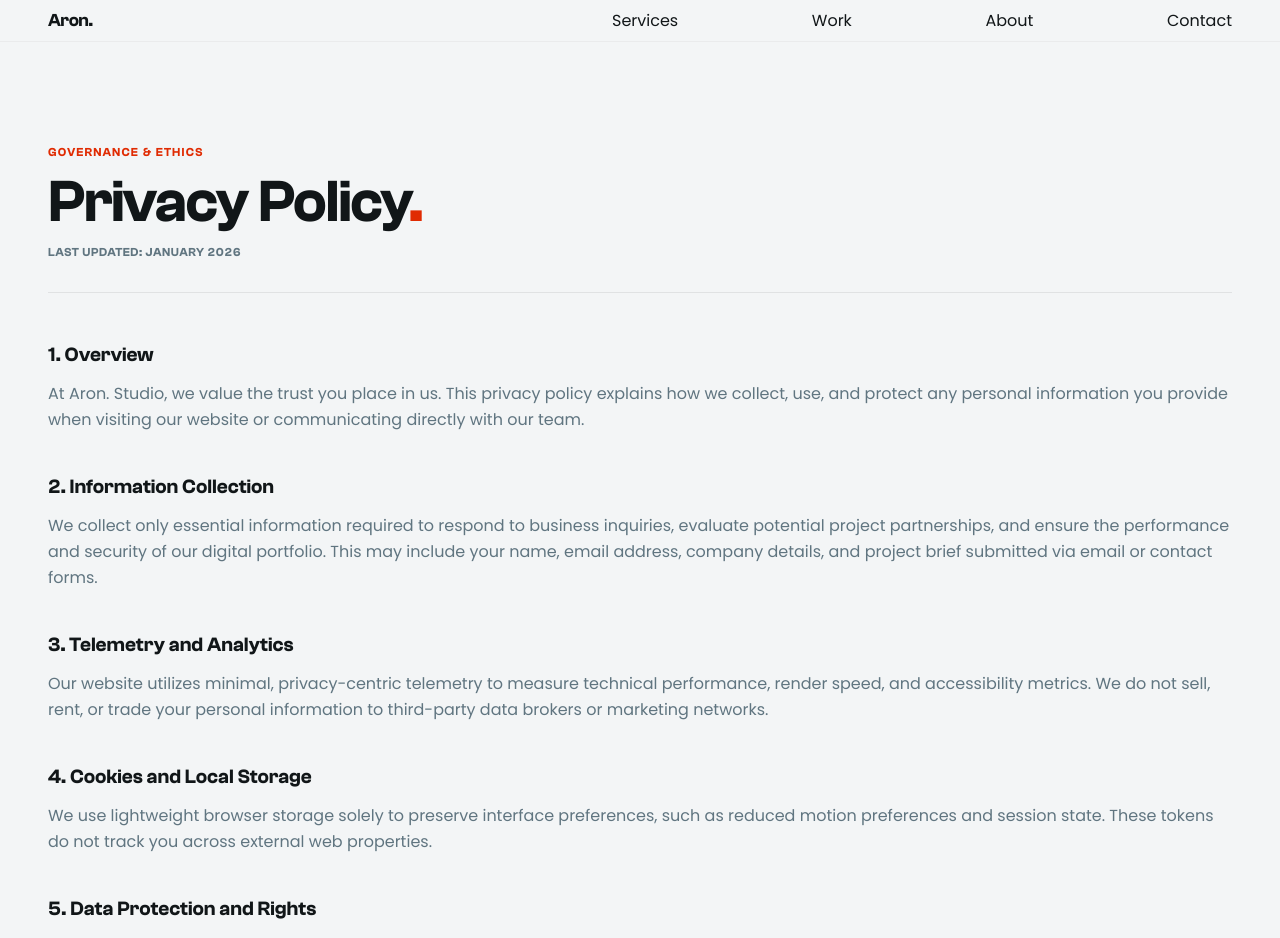
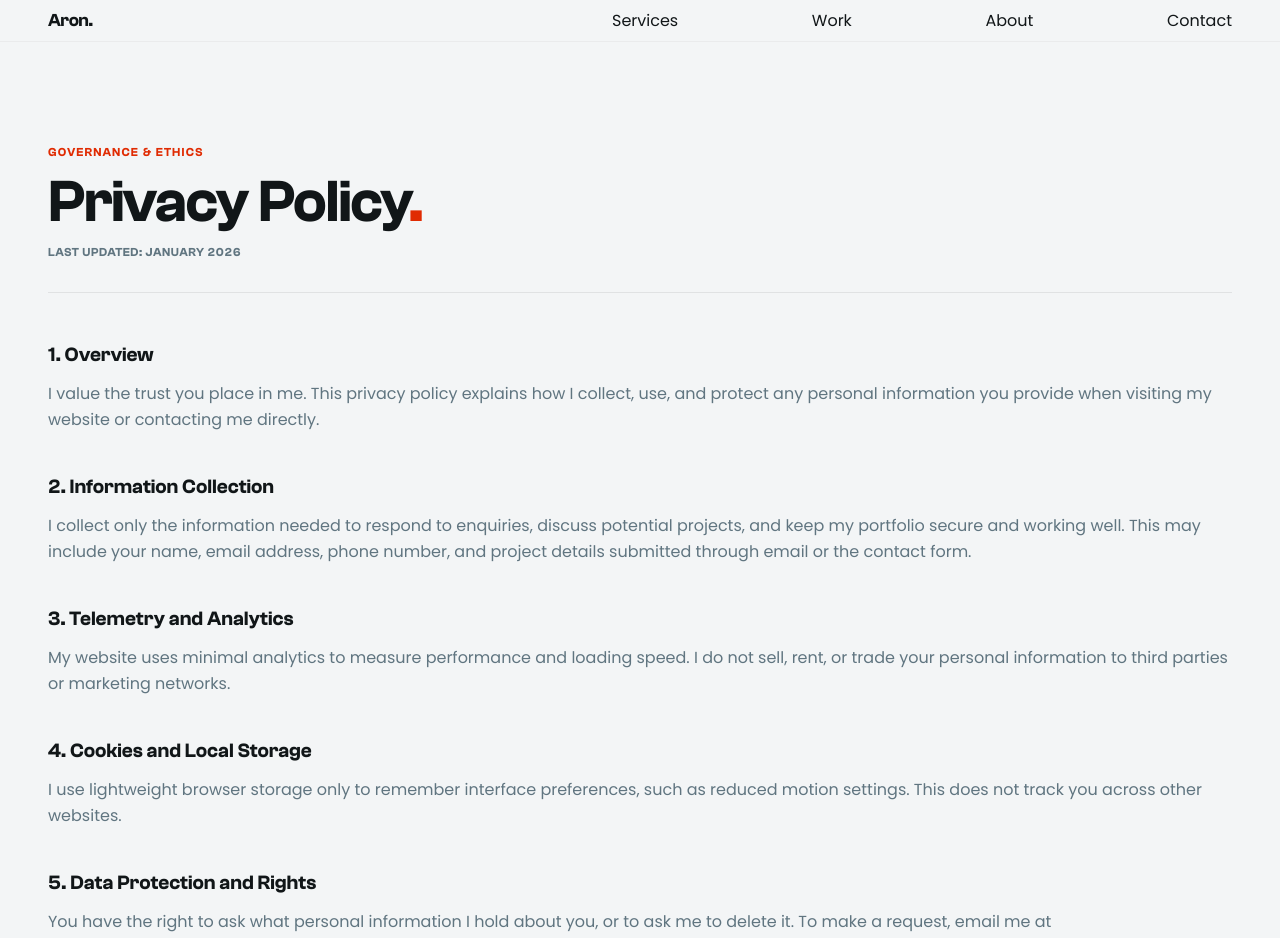
Before and after one commit to aronr4/portfolio, a Next.js app: page /privacy-policy in a window 1280 px wide. Shown: the top 938 px of the page. Built offline with nearby package versions, Linux system fonts and the light colour scheme.

Commit message:
Update Privacy Policy to first-person solo designer copy

```diff
--- a/src/app/privacy-policy/page.tsx
+++ b/src/app/privacy-policy/page.tsx
@@ -25,37 +25,37 @@ export default function PrivacyPolicyPage() {
         <section>
           <h2 className="font-display text-xl font-bold text-fg mb-3">1. Overview</h2>
           <p>
-            At {siteConfig.brand} Studio, we value the trust you place in us. This privacy policy explains how we collect, use, and protect any personal information you provide when visiting our website or communicating directly with our team.
+            I value the trust you place in me. This privacy policy explains how I collect, use, and protect any personal information you provide when visiting my website or contacting me directly.
           </p>
         </section>
 
         <section>
           <h2 className="font-display text-xl font-bold text-fg mb-3">2. Information Collection</h2>
           <p>
-            We collect only essential information required to respond to business inquiries, evaluate potential project partnerships, and ensure the performance and security of our digital portfolio. This may include your name, email address, company details, and project brief submitted via email or contact forms.
+            I collect only the information needed to respond to enquiries, discuss potential projects, and keep my portfolio secure and working well. This may include your name, email address, phone number, and project details submitted through email or the contact form.
           </p>
         </section>
 
         <section>
           <h2 className="font-display text-xl font-bold text-fg mb-3">3. Telemetry and Analytics</h2>
           <p>
-            Our website utilizes minimal, privacy-centric telemetry to measure technical performance, render speed, and accessibility metrics. We do not sell, rent, or trade your personal information to third-party data brokers or marketing networks.
+            My website uses minimal analytics to measure performance and loading speed. I do not sell, rent, or trade your personal information to third parties or marketing networks.
           </p>
         </section>
 
         <section>
           <h2 className="font-display text-xl font-bold text-fg mb-3">4. Cookies and Local Storage</h2>
           <p>
-            We use lightweight browser storage solely to preserve interface preferences, such as reduced motion preferences and session state. These tokens do not track you across external web properties.
+            I use lightweight browser storage only to remember interface preferences, such as reduced motion settings. This does not track you across other websites.
           </p>
         </section>
 
         <section>
           <h2 className="font-display text-xl font-bold text-fg mb-3">5. Data Protection and Rights</h2>
           <p>
-            You have the right to request access to any personal correspondence or data we hold, or to request its immediate deletion. To submit an inquiry, please contact our team directly at{" "}
-            <a href={`mailto:${siteConfig.email}`} className="text-accent hover:underline">
-              {siteConfig.email}
+            You have the right to ask what personal information I hold about you, or to ask me to delete it. To make a request, email me at{" "}
+            <a href="mailto:sathisharonr@gmail.com" className="text-accent hover:underline">
+              sathisharonr@gmail.com
             </a>
             .
           </p>
```
